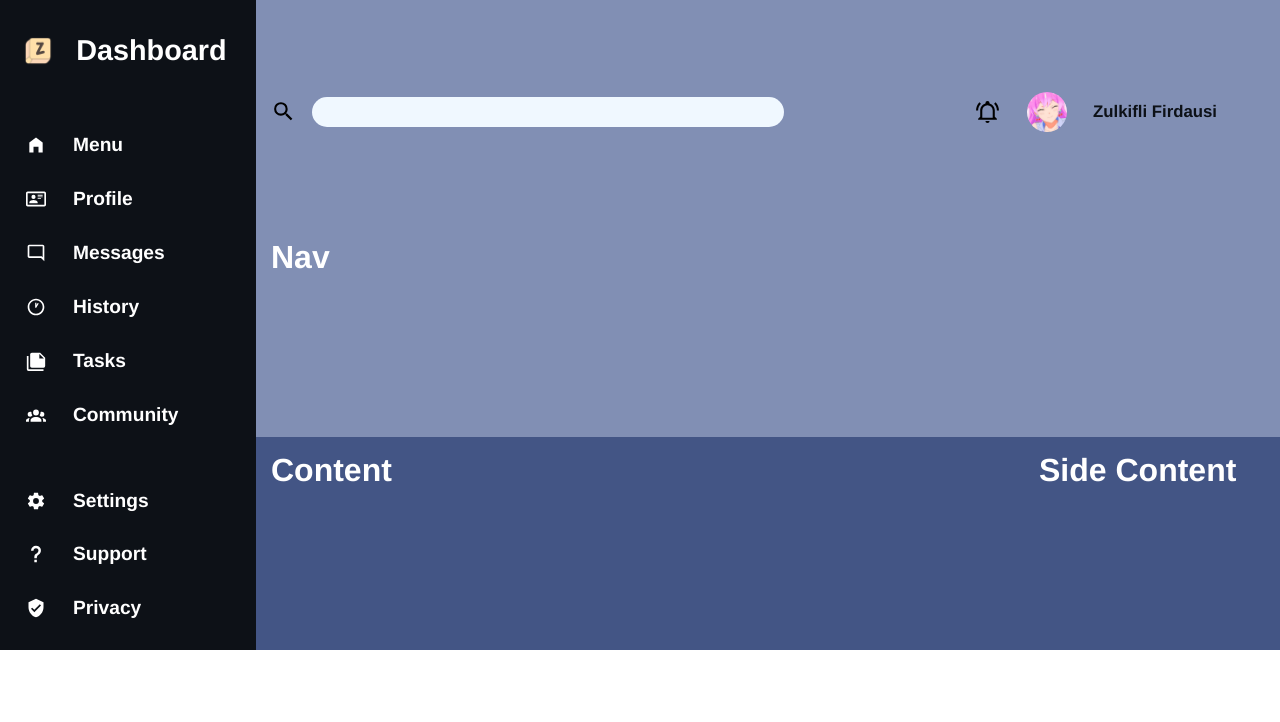
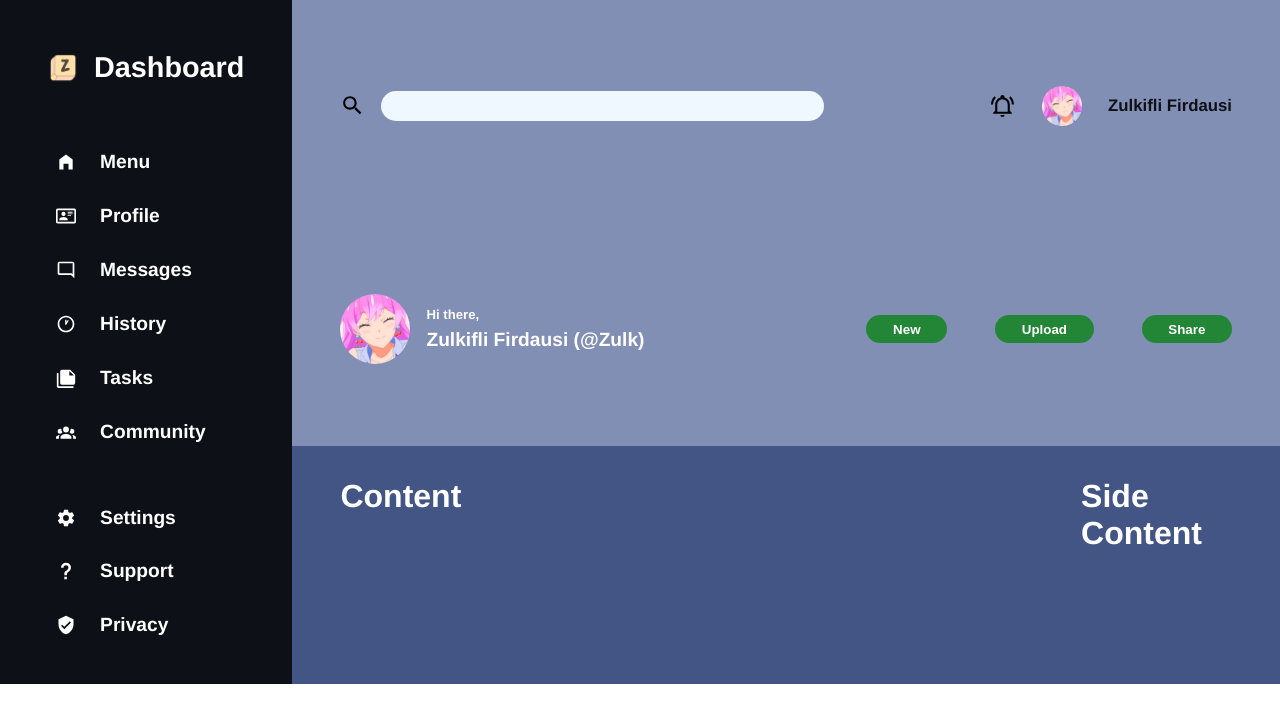
Before and after one commit to Zulkifli70/admin-dashboard, a plain HTML site: page index.html in a window 1280 px wide. Drawn offline with Linux system fonts and the light colour scheme.

Commit message:
Add content to nav

```diff
--- a/index.html
+++ b/index.html
@@ -29,7 +29,7 @@
               d="M10,21H14A2,2 0 0,1 12,23A2,2 0 0,1 10,21M21,19V20H3V19L5,17V11C5,7.9 7.03,5.17 10,4.29C10,4.19 10,4.1 10,4A2,2 0 0,1 12,2A2,2 0 0,1 14,4C14,4.1 14,4.19 14,4.29C16.97,5.17 19,7.9 19,11V17L21,19M17,11A5,5 0 0,0 12,6A5,5 0 0,0 7,11V18H17V11M19.75,3.19L18.33,4.61C20.04,6.3 21,8.6 21,11H23C23,8.07 21.84,5.25 19.75,3.19M1,11H3C3,8.6 3.96,6.3 5.67,4.61L4.25,3.19C2.16,5.25 1,8.07 1,11Z"
             />
           </svg>
-          <div class="user-icon">
+          <div class="header-user-icon">
             <img src="img/akari.jpeg" alt="user icon" />
           </div>
           <div class="header-user-name">
@@ -166,7 +166,22 @@
           </div>
         </div>
       </div>
-      <div class="nav">Nav</div>
+      <div class="nav">
+        <div class="user-greeting-info">
+          <div class="nav-user-icon">
+            <img src="img/akari.jpeg" alt="user icon" />
+          </div>
+          <div class="user-greet">
+            <p class="greet-text">Hi there,</p>
+            <h2 class="user-info">Zulkifli Firdausi (@Zulk)</h2>
+          </div>
+        </div>
+        <div class="action-button">
+          <button class="btn-action">New</button>
+          <button class="btn-action">Upload</button>
+          <button class="btn-action">Share</button>
+        </div>
+      </div>
       <div class="content">Content</div>
       <div class="side-content">Side Content</div>
     </div>
--- a/style.css
+++ b/style.css
@@ -28,7 +28,7 @@ h6 {
 }
 
 .container > div {
-  padding: 15px;
+  padding: 1em 1.5em;
   font-size: 32px;
   font-family: Helvetica;
   font-weight: bold;
@@ -38,6 +38,8 @@ h6 {
 .header {
   grid-column: 2/4;
   display: flex;
+  background-color: #818fb4;
+  align-content: center;
 }
 
 .header svg {
@@ -73,12 +75,11 @@ h6 {
   display: flex;
   align-items: center;
   justify-content: end;
-  margin-right: 1.5em;
   flex: 1;
   gap: 0.825em;
 }
 
-.user-icon {
+.header-user-icon {
   width: 40px;
   border-radius: 50%;
   overflow: hidden;
@@ -153,13 +154,59 @@ h6 {
   font-size: 1.2rem;
 }
 
-.header {
+.nav {
+  display: flex;
+  align-items: center;
+  justify-content: space-between;
+  grid-column: 2/4;
   background-color: #818fb4;
 }
 
-.nav {
-  grid-column: 2/4;
-  background-color: #818fb4;
+.user-greeting-info {
+  display: flex;
+  align-items: center;
+  gap: 0.5em;
+}
+
+.nav-user-icon {
+  width: 70px;
+  border-radius: 50%;
+  overflow: hidden;
+}
+
+.user-greet {
+  display: flex;
+  flex-direction: column;
+  gap: 0.2em;
+}
+
+.greet-text {
+  margin: 0;
+  font-size: 0.825rem;
+}
+
+.user-info {
+  margin: 0;
+  font-size: 1.2rem;
+}
+
+.action-button {
+  display: flex;
+  align-items: center;
+  gap: 1.5em;
+}
+
+.btn-action {
+  background-color: #238636;
+  color: white;
+  font-weight: 900;
+  border: none;
+  border-radius: 20px;
+  padding: 0.5em 2em;
+}
+
+.btn-action:hover {
+  background-color: #1c6e2c;
 }
 
 .content {
```
